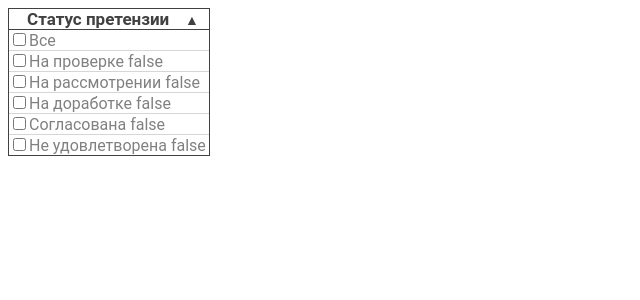
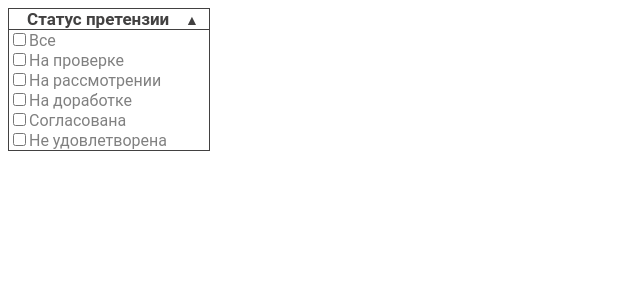
Before and after one commit to volkova-annie/dropdown, a Vue app: page / in a window 1280 px wide. Both pictures are taken after a click on the button "Статус претензии". Shown: the top 300 px of the page, without its empty margins (0-640 px from the left). Built offline with nearby package versions, Linux system fonts and the light colour scheme; the HTML template or start-up script is replaced by a standard one.

Commit message:
update component dropdown

```diff
--- a/src/components/DropdownStatus.vue
+++ b/src/components/DropdownStatus.vue
@@ -4,16 +4,16 @@
       <span class="placeholder">{{ placeholder }}</span>
     </button>
     <ul id='dropdown-menu' v-bind:class='{"open": isActive}'>
-      <li class='dropdown-menu-option' >
-        <label>
-          <input class='dropdown' type='checkbox' v-model='isAllChecked' v-on:click='selectAll()'/>{{options.allTitle}}
-        </label>
-      </li>
-      <li class='dropdown-menu-option' v-for='option in localStatuses'>
-        <label>
-          <input class='dropdown' type='checkbox' v-bind:value='option.value' v-model='option.isChecked'/>{{option.title}} {{option.isChecked?'true':'false'}}
-        </label>
-      </li>
+      <label>
+        <li class='dropdown-menu-option' >
+          <input class='dropdown' type='checkbox' v-on:change='selectAll()' v-model='isAllChecked'/>{{options.allTitle}}
+        </li>
+      </label>
+      <label class='dropdown-menu-option' v-for='option in localStatuses'>
+        <li>
+          <input class='dropdown' type='checkbox' v-bind:value='option.value' v-model='option.isChecked'/>{{option.title}}
+        </li>
+      </label>
     </ul>
   </div>
 </template>
@@ -37,21 +37,23 @@ export default {
   computed: {
     placeholder() {
       const checkedOptions = this.localStatuses.filter(el => el.isChecked);
+
       if (checkedOptions.length === 0) {
-        return (this.options.placeholder);
+        return this.options.placeholder;
       }
-      else if (checkedOptions.length>0 && checkedOptions.length <4) {
-        return (checkedOptions.map(el => el.title).join(', '));
+
+      if (checkedOptions.length < 4) {
+        return checkedOptions.map(el => el.title).join(', ');
       }
-      else if (checkedOptions.length === this.localStatuses.length){
-        return (this.options.allTitle);
+
+      if (checkedOptions.length === this.localStatuses.length){
+        return this.options.allTitle;
       }
-      else {
-        return (checkedOptions.length + ' из ' + this.localStatuses.length + ' выбрано');
-      }
-      return this.localStatuses.filter(el => el.isChecked).map(el => el.title).join(', ');
+
+      return checkedOptions.length + ' из ' + this.localStatuses.length + ' выбрано';
     },
     isRealAllChecked() {
+      console.log(this.localStatuses.every(el => el.isChecked));
       return this.localStatuses.every(el => el.isChecked);
     }
   },
@@ -160,7 +162,4 @@ export default {
   .dropdown, .dropdown-menu-option > label {
     cursor: pointer;
   }
-
-
-
 </style>
```
